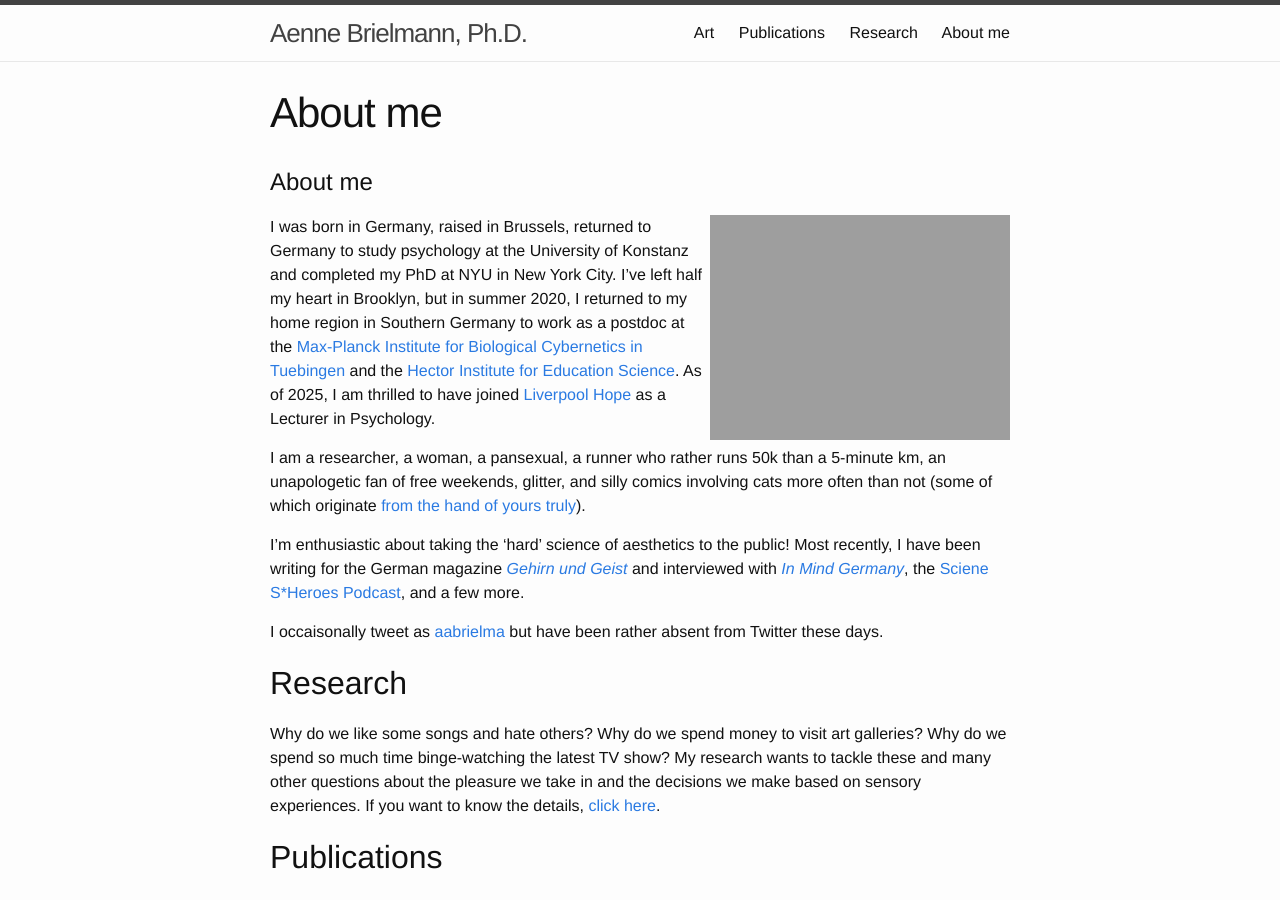
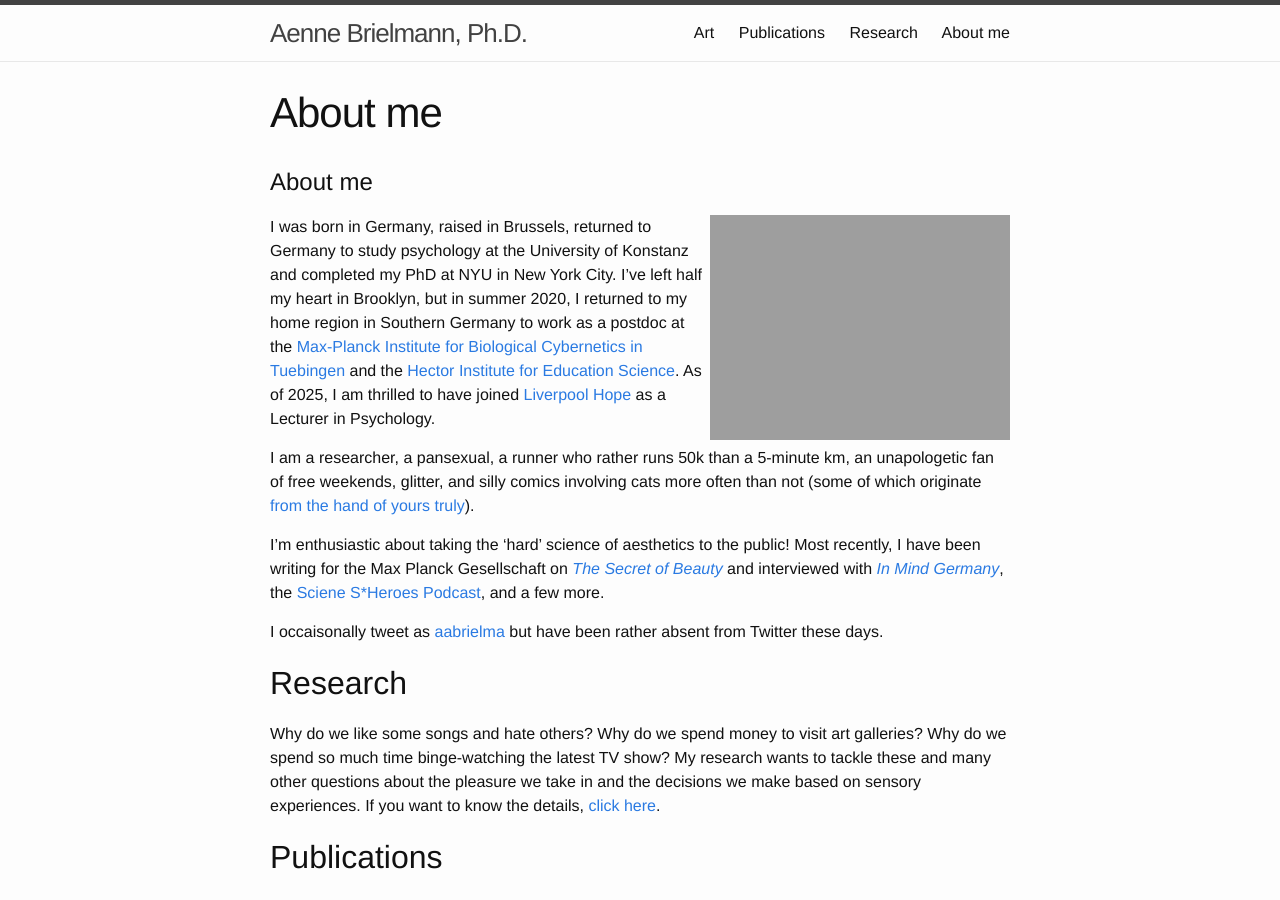
Before and after one commit to aenneb/aenneb.github.io, a Jekyll site: the page built from index.md, in a window 1280 px wide and 900 px high. Built offline with Jekyll 4.4.1, drawn with Linux system fonts in a browser that asks for light colours; our own code applies the rules of GitHub Pages for plain Markdown files.

Commit message:
Update index.md
some slight updates to info and links

```diff
--- a/index.md
+++ b/index.md
@@ -4,9 +4,9 @@
 
 I was born in Germany, raised in Brussels, returned to Germany to study psychology at the University of Konstanz and completed my PhD at NYU in New York City. I've left half my heart in Brooklyn, but in summer 2020, I returned to my home region in Southern Germany to work as a postdoc at the [Max-Planck Institute for Biological Cybernetics in Tuebingen](https://www.kyb.tuebingen.mpg.de/person/58620/2549) and the [Hector Institute for Education Science](https://uni-tuebingen.de/fakultaeten/wirtschafts-und-sozialwissenschaftliche-fakultaet/faecher/fachbereich-sozialwissenschaften/hector-institut-fuer-empirische-bildungsforschung/institut/). As of 2025, I am thrilled to have joined [Liverpool Hope](https://www.hope.ac.uk/) as a Lecturer in Psychology.
 
-I am a researcher, a woman, a pansexual, a runner who rather runs 50k than a 5-minute km, an unapologetic fan of free weekends, glitter, and silly comics involving cats more often than not (some of which originate [from the hand of yours truly](https://aenneb.github.io/art/)).
+I am a researcher, a pansexual, a runner who rather runs 50k than a 5-minute km, an unapologetic fan of free weekends, glitter, and silly comics involving cats more often than not (some of which originate [from the hand of yours truly](https://aenneb.github.io/art/)).
 
-I'm enthusiastic about taking the 'hard' science of aesthetics to the public! Most recently, I have been writing for the German magazine [*Gehirn und Geist*](https://www.spektrum.de/magazin/neuroaesthetik-das-geheimnis-der-schoenheit/1658104) and interviewed with [*In Mind Germany*](https://www.google.com/url?sa=t&rct=j&q=&esrc=s&source=web&cd=&cad=rja&uact=8&ved=2ahUKEwjx66OQ0YaAAxX6aqQEHfzJDdoQtwJ6BAgNEAI&url=https%3A%2F%2Fwww.youtube.com%2Fwatch%3Fv%3DdX6FgJtssXk&usg=AOvVaw3EsktMgY0n2zRo9V61ofmb&opi=89978449), the [Sciene S*Heroes Podcast](https://sciencesheroes.letscast.fm/episode/was-finden-wir-schoen-und-warum-das-feld-der-empirischen-aesthetik), and a few more.
+I'm enthusiastic about taking the 'hard' science of aesthetics to the public! Most recently, I have been writing for the Max Planck Gesellschaft on [*The Secret of Beauty*](https://www.mpg.de/20648883/the-secret-of-beauty) and interviewed with [*In Mind Germany*](https://www.google.com/url?sa=t&rct=j&q=&esrc=s&source=web&cd=&cad=rja&uact=8&ved=2ahUKEwjx66OQ0YaAAxX6aqQEHfzJDdoQtwJ6BAgNEAI&url=https%3A%2F%2Fwww.youtube.com%2Fwatch%3Fv%3DdX6FgJtssXk&usg=AOvVaw3EsktMgY0n2zRo9V61ofmb&opi=89978449), the [Sciene S*Heroes Podcast](https://sciencesheroes.letscast.fm/episode/was-finden-wir-schoen-und-warum-das-feld-der-empirischen-aesthetik), and a few more.
 
 I occaisonally tweet as [aabrielma](https://twitter.com/aabrielma) but have been rather absent from Twitter these days.
 
```
